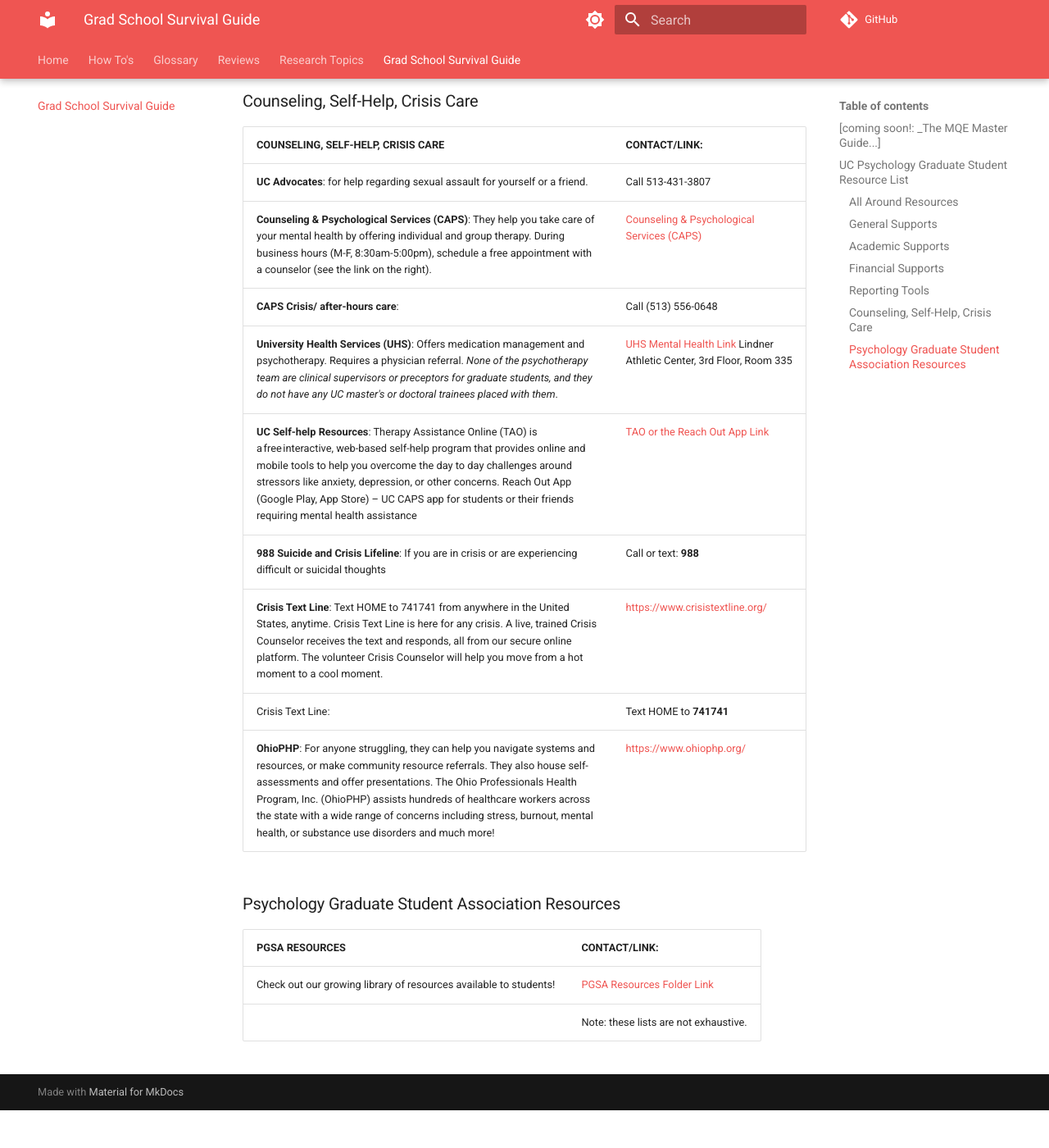
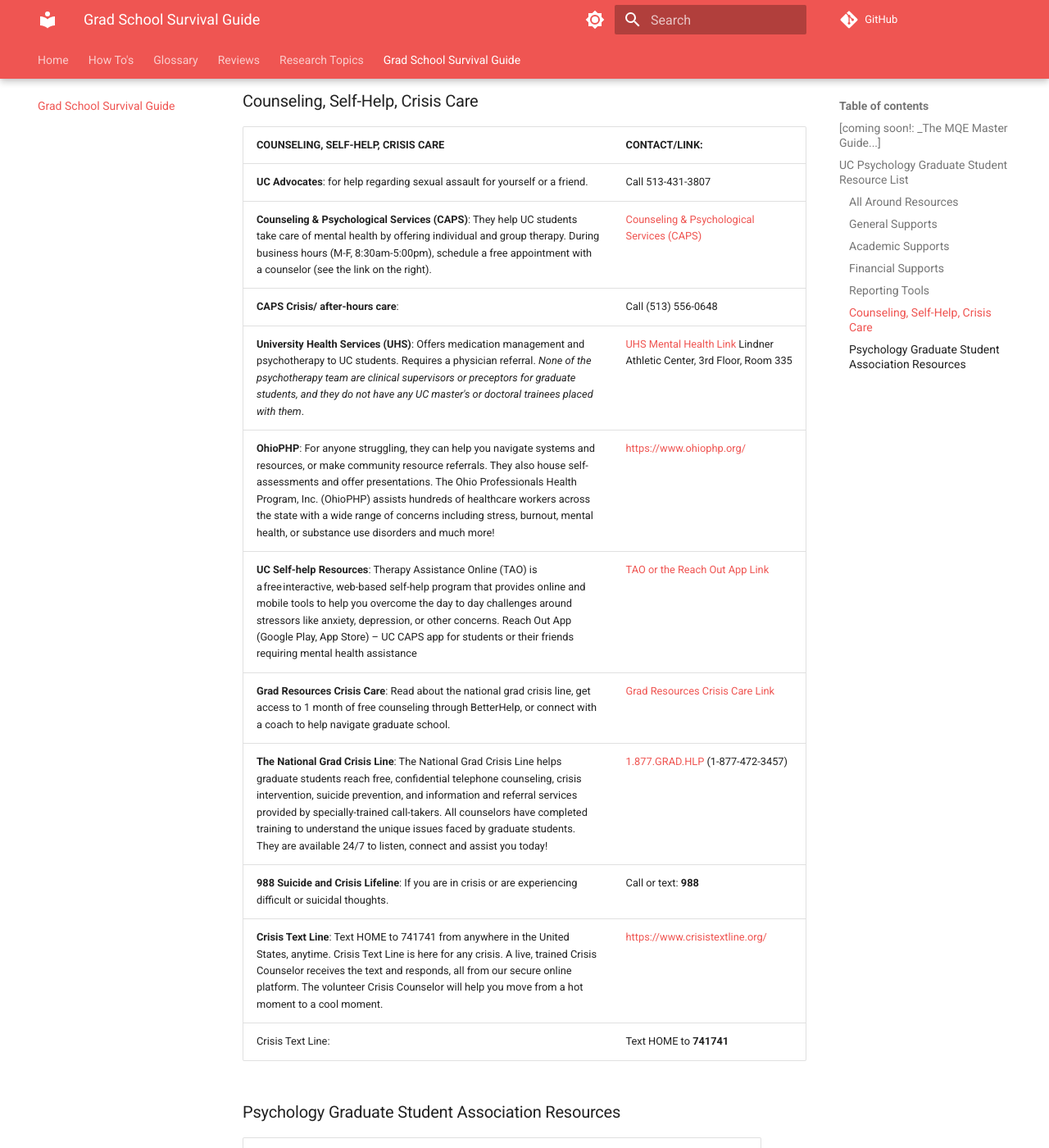
Before and after one commit to UC-Psychology/grad-student-wiki, an MkDocs documentation site: the page built from docs/gradschoolsurvival.md, in a window 1280 px wide and 1400 px high, scrolled down 3305 px. Shown: the whole window at 82% size. Built offline with MkDocs 1.6.1 and Material for MkDocs 9.7.7, drawn with Linux system fonts in a browser that asks for light colours; comment, search, counter and statistics services are not loaded; before the commit the page ends 4659 px from its top, so only the background shows below that; some of the changed text lies outside the part shown.

Commit message:
added crisis resource

```diff
--- a/docs/gradschoolsurvival.md
+++ b/docs/gradschoolsurvival.md
@@ -48,7 +48,7 @@
 | ---------------------------------------------------------------------------------------------------------------------------------------------------------------------------------------------------------------------------------------------------------------------------------------------------------------------------------- | ------------------------------------------------------------------------------------------------------------------------------------------------------------------------------------------------------------------------------------------------------------------------------------- |
 | **PGSA Professional Development funds**: Each student can request reimbursement for up to $200*. These funds can only be used to help pay for funds related to professional development. These funds must be used before April 25th, 2024. (Exception for SPPAC conference).* _(Applies to Academic year 2023-24 only)_            | [Get reimbursed or Reserve funds Link](https://mailuc-my.sharepoint.com/:b:/r/personal/grayea_mail_uc_edu/Documents/PGSA%20-%20All%20Students%202023-2024/Student%20Budget%20and%20Finance%20Info/Student%20PGSA%20Reimbursement%20Instructions%202023-2024.pdf?csf=1&web=1&e=A1zYXb) |
 | **Graduate Student Government (GSG) Conference Awards**: The GSG Conference Travel Award is provided to financially assist graduate students in presenting their research at an academic conference, and/or attending a research conference to develop their professional skills.                                                  | [GSG Conference Awards Link](https://www.uc.edu/campus-life/grad-student-gov/awards/conference-travel.html)                                                                                                                                                                           |
-| **Graduate Student Government (GSG) Research Awards**: A graduate student can be awarded a maximum of $1700* (Intradisciplinary Research), $2000* (Advancement of Diversity or Interdisciplinary Research and Innovation and Entrepreneurship Research Fellowship). (Updated 2023-24) \* _(Applies to Academic year 2023-24 only)_ | [GSG Research Awards Link](https://www.uc.edu/campus-life/grad-student-gov/awards/research-fellowship.html)                                                                                                                                                                           |
+| **Graduate Student Government (GSG) Research Awards**: A graduate student can be awarded a maximum of $1700 (Intradisciplinary Research), $2000 (Advancement of Diversity or Interdisciplinary Research and Innovation and Entrepreneurship Research Fellowship). (Updated 2023-24)  _(Applies to Academic year 2023-24 only)_ | [GSG Research Awards Link](https://www.uc.edu/campus-life/grad-student-gov/awards/research-fellowship.html)                                                                                                                                                                           |
 | **Graduate Student Government (GSG) All Awards**:                                                                                                                                                                                                                                                                                  | [Grad Student Awards Link](https://www.uc.edu/campus-life/grad-student-gov/awards.html)                                                                                                                                                                                               |
 | **You may be eligible for Medicaid**: Sometimes Medicaid can be an option for students as a primary insurance provider (alone), or a secondary insurance provider (in addition to other insurance, such as the student health insurance).                                                                                          | [Medicaid (OH) Link](https://medicaid.ohio.gov/families-and-individuals/coverage/who-qualifies/who-qualifies)                                                                                                                                                                         |
 | Kentucky Medicaid                                                                                                                                                                                                                                                                                                                  | [Medicaid (KY) Link](https://www.chfs.ky.gov/agencies/dms/dpo/epb/Pages/enroll.aspx)                                                                                                                                                                                                  |
@@ -66,14 +66,16 @@
 | **COUNSELING, SELF-HELP, CRISIS CARE**                                                                                                                                                                                                                                                                                                                                                                                | **CONTACT/LINK**:                                                                                                                                          |
 | --------------------------------------------------------------------------------------------------------------------------------------------------------------------------------------------------------------------------------------------------------------------------------------------------------------------------------------------------------------------------------------------------------------------- | ---------------------------------------------------------------------------------------------------------------------------------------------------------- |
 | **UC Advocates**: for help regarding sexual assault for yourself or a friend.                                                                                                                                                                                                                                                                                                                                         | Call 513-431-3807                                                                                                                                          |
-| **Counseling & Psychological Services (CAPS)**: They help you take care of your mental health by offering individual and group therapy. During business hours (M-F, 8:30am-5:00pm), schedule a free appointment with a counselor (see the link on the right).                                                                                                                                                         | [Counseling & Psychological Services (CAPS)](https://www.uc.edu/campus-life/caps.html)                                                                     |
+| **Counseling & Psychological Services (CAPS)**: They help UC students take care of mental health by offering individual and group therapy. During business hours (M-F, 8:30am-5:00pm), schedule a free appointment with a counselor (see the link on the right).                                                                                                                                                         | [Counseling & Psychological Services (CAPS)](https://www.uc.edu/campus-life/caps.html)                                                                     |
 | **CAPS Crisis/ after-hours care**:                                                                                                                                                                                                                                                                                                                                                                                    | Call (513) 556-0648                                                                                                                                        |
-| **University Health Services (UHS)**: Offers medication management and psychotherapy. Requires a physician referral. _None of the psychotherapy team are clinical supervisors or preceptors for graduate students, and they do not have any UC master's or doctoral trainees placed with them_.                                                                                                                       | [UHS Mental Health Link](https://med.uc.edu/landing-pages/university-health/emergencysituations/mentalhealth) Lindner Athletic Center, 3rd Floor, Room 335 |
+| **University Health Services (UHS)**: Offers medication management and psychotherapy to UC students. Requires a physician referral. _None of the psychotherapy team are clinical supervisors or preceptors for graduate students, and they do not have any UC master's or doctoral trainees placed with them_.                                                                                                                       | [UHS Mental Health Link](https://med.uc.edu/landing-pages/university-health/emergencysituations/mentalhealth) Lindner Athletic Center, 3rd Floor, Room 335 |
+| **OhioPHP**: For anyone struggling, they can help you navigate systems and resources, or make community resource referrals. They also house self-assessments and offer presentations. The Ohio Professionals Health Program, Inc. (OhioPHP) assists hundreds of healthcare workers across the state with a wide range of concerns including stress, burnout, mental health, or substance use disorders and much more! | [https://www.ohiophp.org/](https://www.ohiophp.org/)                                                                                                       |
 | **UC Self-help Resources**: Therapy Assistance Online (TAO) is a free interactive, web-based self-help program that provides online and mobile tools to help you overcome the day to day challenges around stressors like anxiety, depression, or other concerns. Reach Out App (Google Play, App Store) – UC CAPS app for students or their friends requiring mental health assistance                               | [TAO or the Reach Out App Link](https://www.uc.edu/campus-life/caps/support/self-help.html)                                                                |
-| **988 Suicide and Crisis Lifeline**: If you are in crisis or are experiencing difficult or suicidal thoughts                                                                                                                                                                                                                                                                                                          | Call or text: **988**                                                                                                                                      |
+| **Grad Resources Crisis Care**: Read about the national grad crisis line, get access to 1 month of free counseling through BetterHelp, or connect with a coach to help navigate graduate school. | [Grad Resources Crisis Care Link](https://gradresources.org/crisis/) |
+| **The National Grad Crisis Line**: The National Grad Crisis Line helps graduate students reach free, confidential telephone counseling, crisis intervention, suicide prevention, and information and referral services provided by specially-trained call-takers. All counselors have completed training to understand the unique issues faced by graduate students. They are available 24/7 to listen, connect and assist you today! | [1.877.GRAD.HLP](+1-877-472-3457) (1-877-472-3457) |
+| **988 Suicide and Crisis Lifeline**: If you are in crisis or are experiencing difficult or suicidal thoughts.                                                                                                                                                                                                                                                                                                          | Call or text: **988**                                                                                                                                      |
 | **Crisis Text Line**: Text HOME to 741741 from anywhere in the United States, anytime. Crisis Text Line is here for any crisis. A live, trained Crisis Counselor receives the text and responds, all from our secure online platform. The volunteer Crisis Counselor will help you move from a hot moment to a cool moment.                                                                                           | [https://www.crisistextline.org/](https://www.crisistextline.org/)                                                                                         |
 | Crisis Text Line:                                                                                                                                                                                                                                                                                                                                                                                                     | Text HOME to **741741**                                                                                                                                    |
-| **OhioPHP**: For anyone struggling, they can help you navigate systems and resources, or make community resource referrals. They also house self-assessments and offer presentations. The Ohio Professionals Health Program, Inc. (OhioPHP) assists hundreds of healthcare workers across the state with a wide range of concerns including stress, burnout, mental health, or substance use disorders and much more! | [https://www.ohiophp.org/](https://www.ohiophp.org/)                                                                                                       |
 
 ### Psychology Graduate Student Association Resources
 
```
